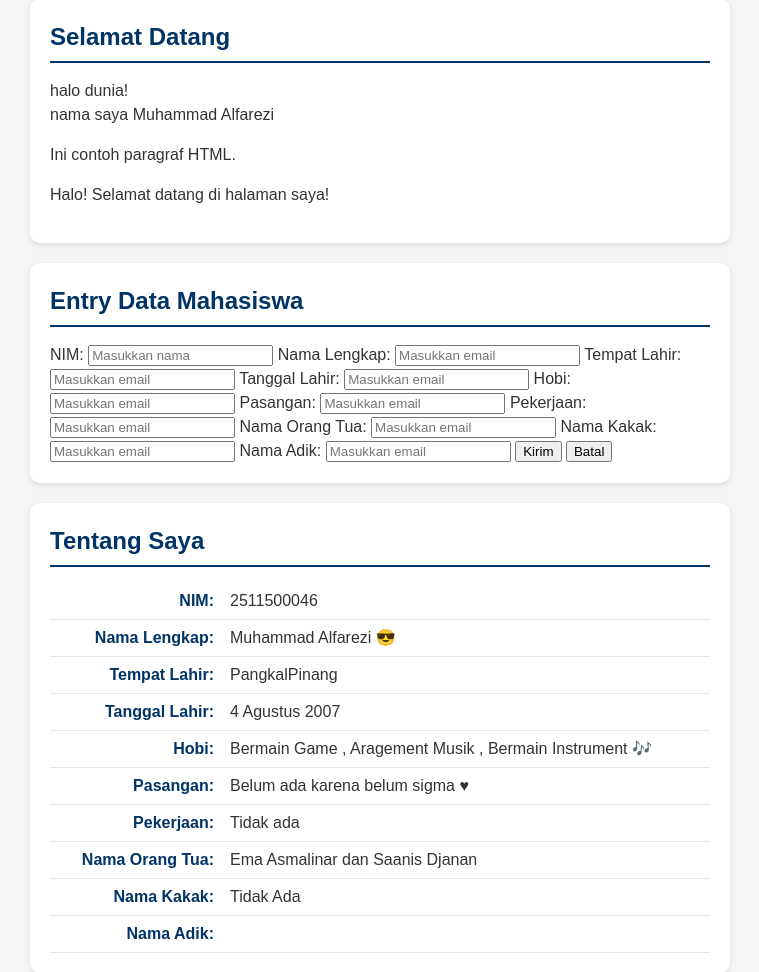
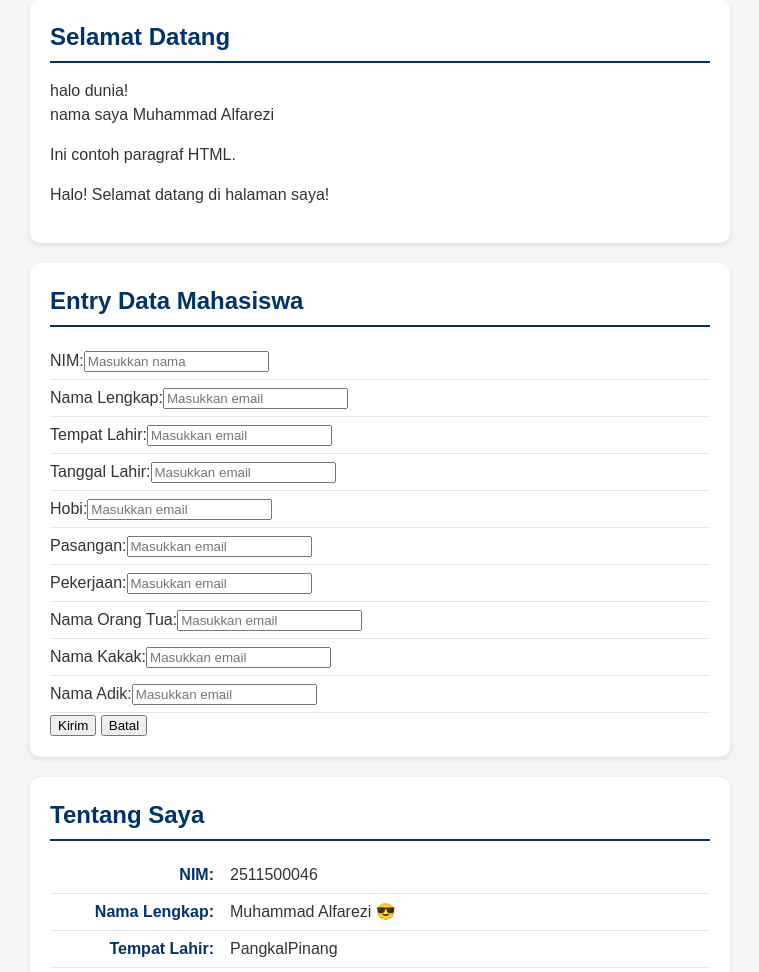
Before and after one commit to ALFAREZII/2511500046-PWD-TI1B-2526O, a PHP site: page /pertemuan-08/index.php in a window 1280 px wide. Shown: the part 176-1148 px from the top of the page, without its empty margins (260-1019 px from the left). Run offline with PHP 8.4, Linux system fonts and the light colour scheme.

Commit message:
styling3

```diff
--- a/pertemuan-08/style.css
+++ b/pertemuan-08/style.css
@@ -184,6 +184,15 @@ footer {
   margin-bottom: 16px;
 }
 
+#entry label {
+ display: flex;
+  justify-content: flex-start;
+  align-items: baseline;
+  margin: 0;
+  padding: 6px 0;
+  border-bottom: 1px solid #e6e6e6;
+}
+
 @media (max-width: 600px) {
   .menu-toggle {
     display: block;
```
